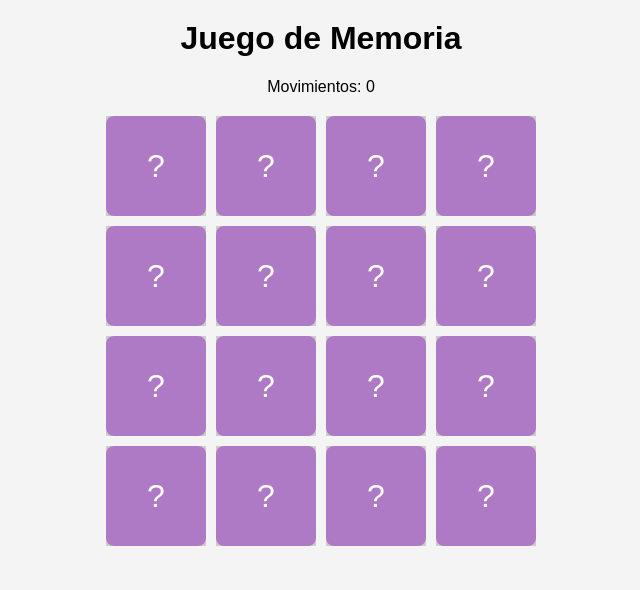
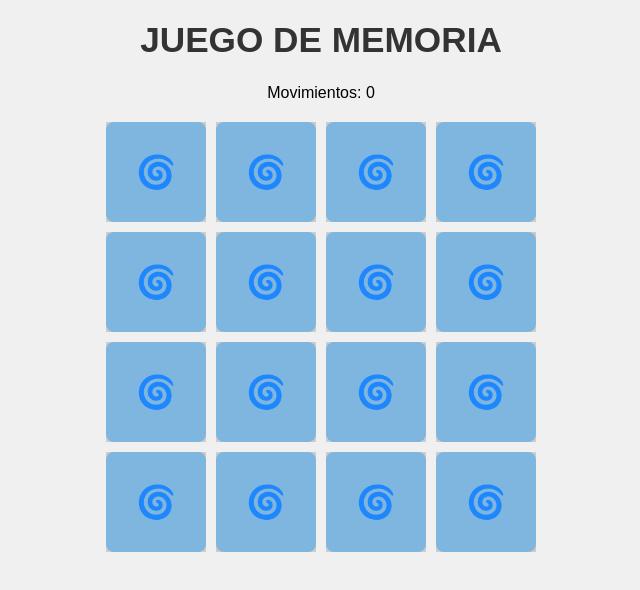
Before and after one commit to hadelacruz/Lab6_React, a plain HTML site: page index.html in a window 1280 px wide. Shown: the whole page, without its empty margins (319-959 px from the left). Drawn offline with nearby package versions, Linux system fonts and the light colour scheme.

Commit message:
feat: :dizzy: update css

```diff
--- a/index.html
+++ b/index.html
@@ -1,18 +1,26 @@
 <!DOCTYPE html>
 <html lang="es">
+
 <head>
     <meta charset="UTF-8" />
-  <meta name="viewport" content="width=device-width, initial-scale=1.0"/>
+    <meta name="viewport" content="width=device-width, initial-scale=1.0" />
     <title>Juego de Memoria</title>
     <style>
         body {
             font-family: Arial, sans-serif;
             text-align: center;
-      background: #f4f4f4;
+            background-color: #f0f0f0;
         }
+
         h1 {
             margin-top: 20px;
+            font-size: 2.2rem;
+            font-weight: bold;
+            text-align: center;
+            color: #333;
+            text-transform: uppercase;
         }
+
         .board {
             display: grid;
             grid-template-columns: repeat(4, 100px);
@@ -20,6 +28,7 @@
             justify-content: center;
             margin: 20px auto;
         }
+
         .card {
             width: 100px;
             height: 100px;
@@ -31,6 +40,7 @@
             cursor: pointer;
             perspective: 1000px;
         }
+
         .card-inner {
             position: relative;
             width: 100%;
@@ -38,10 +48,13 @@
             transition: transform 0.8s cubic-bezier(0.68, -0.55, 0.265, 1.55);
             transform-style: preserve-3d;
         }
+
         .flipped .card-inner {
             transform: rotateX(180deg);
         }
-    .card-front, .card-back {
+
+        .card-front,
+        .card-back {
             position: absolute;
             width: 100%;
             height: 100%;
@@ -51,25 +64,30 @@
             justify-content: center;
             border-radius: 8px;
         }
+
         .card-front {
-      background: #af7ac5;
+            background: #7fb6df;
             color: white;
         }
+
         .card-back {
-      background: #6c3483;
+            background: #0050a2;
             transform: rotateX(180deg);
             color: white;
         }
+
         .counter {
             margin-top: 10px;
         }
+
         .completed {
             font-size: 24px;
-      color: green;
+            color: #333;
             margin-top: 20px;
         }
     </style>
 </head>
+
 <body>
     <h1>Juego de Memoria</h1>
     <div id="root"></div>
@@ -80,7 +98,7 @@
 
     <script type="text/babel">
 
-    const CARD_VALUES = ['🐶','🐱','🦊','🐻','🐼','🐷','🐸','🦁'];
+        const CARD_VALUES = ['🐶', '🐱', '🦊', '🐻', '🐼', '🐷', '🐸', '🦁'];
 
         const MyArray = (arr) => {
             const copy = [...arr];
@@ -142,18 +160,19 @@
                     <div className="counter">Movimientos: {moves}</div>
                     <div className="board">
                         {cards.map((card, index) => {
+                            //Verificar si la carta se ha voletado o ya esta emparejada
                             const isFlipped = flipped.includes(index) || matched.includes(index);
                             return (
                                 <div key={card.id} className={`card ${isFlipped ? 'flipped' : ''}`} onClick={() => handleClick(index)}>
                                     <div className="card-inner">
-                    <div className="card-front">?</div>
+                                        <div className="card-front">🌀</div>
                                         <div className="card-back">{card.value}</div>
                                     </div>
                                 </div>
                             );
                         })}
                     </div>
-          {complete && <div className="completed">Fin del Juego</div>}
+                    {complete && <div className="completed">¡Fin del Juego!</div>}
                 </div>
             );
         }
@@ -161,4 +180,5 @@
         ReactDOM.render(<Game />, document.getElementById('root'));
     </script>
 </body>
+
 </html>
```
Lines whose indentation alone changed are shown as unchanged.
